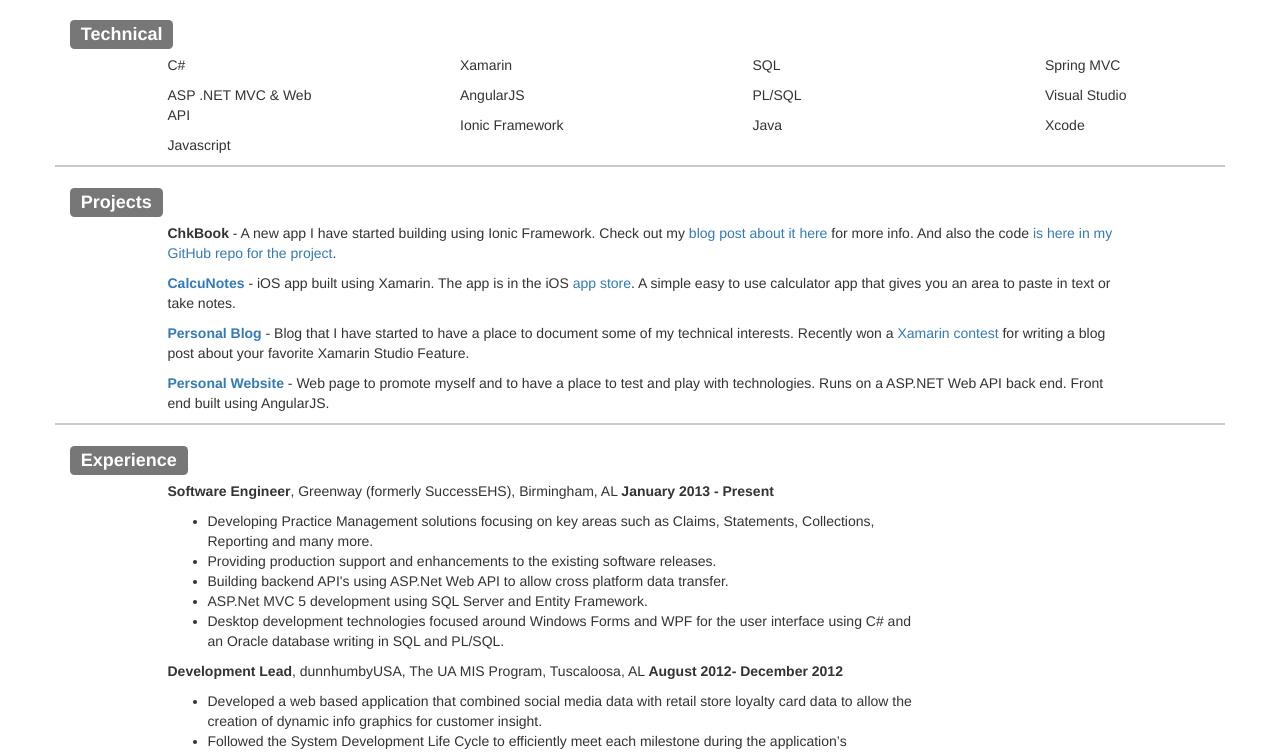
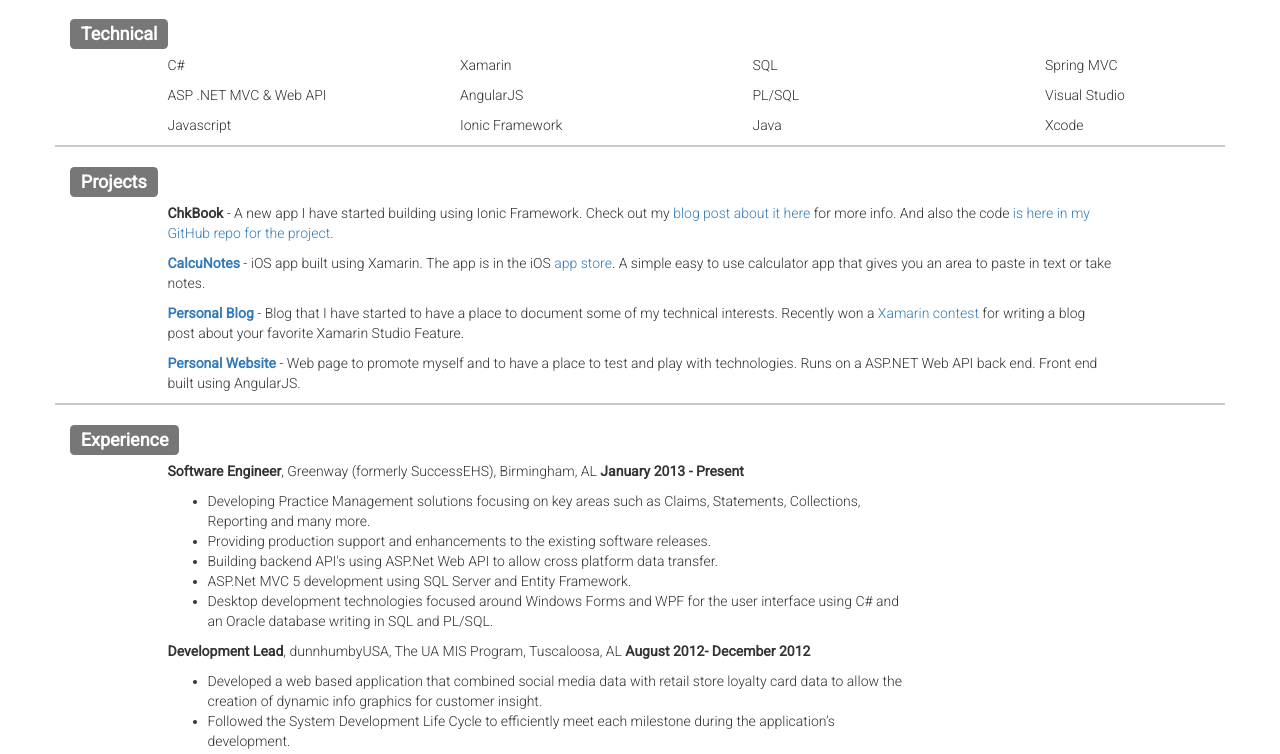
Before and after one commit to pdsullivan/resume, a plain HTML site: page index.html in a window 1280 px wide. Shown: the part 153-907 px from the top of the page. Drawn offline with nearby package versions, Linux system fonts and the light colour scheme.

Commit message:
roboto font, google material design.

```diff
--- a/css/stylesheet.css
+++ b/css/stylesheet.css
@@ -1,5 +1,5 @@
 body {
-   font-family: "HelveticaNeue-Light", "Helvetica Neue Light", "Helvetica Neue", Helvetica, Arial, "Lucida Grande", sans-serif;
+   font-family: 'Roboto', sans-serif;
    font-weight: 300;
 }
 
--- a/index.html
+++ b/index.html
@@ -28,13 +28,12 @@
     <style>
       body {
         background-color: white;
-        margin-top: 3%;
-           font-family: "HelveticaNeue-Light", "Helvetica Neue Light", "Helvetica Neue", Helvetica, Arial, "Lucida Grande", sans-serif;
-           font-weight: 100;
+
 
       }
       </style>
     <title>Resume - Patrick Sullivan</title>
+    <link href='http://fonts.googleapis.com/css?family=Roboto:300,400' rel='stylesheet' type='text/css'>
 </head>
 
 <body>
```
